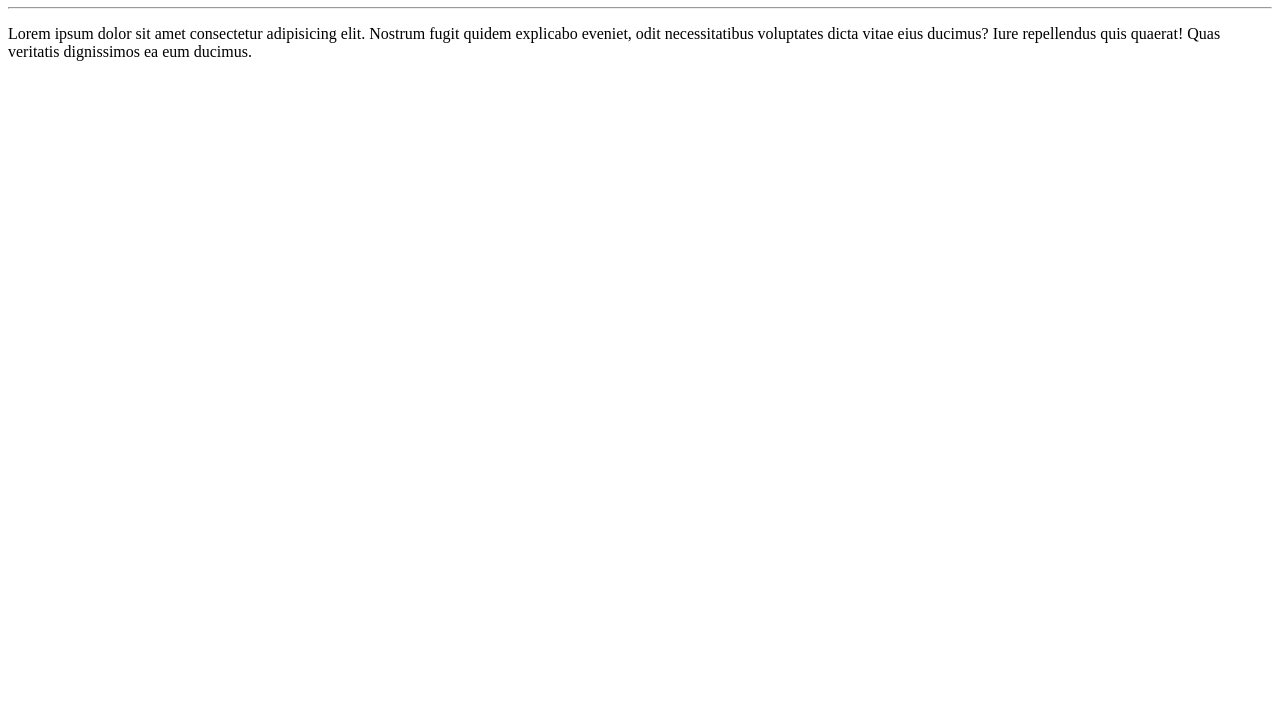
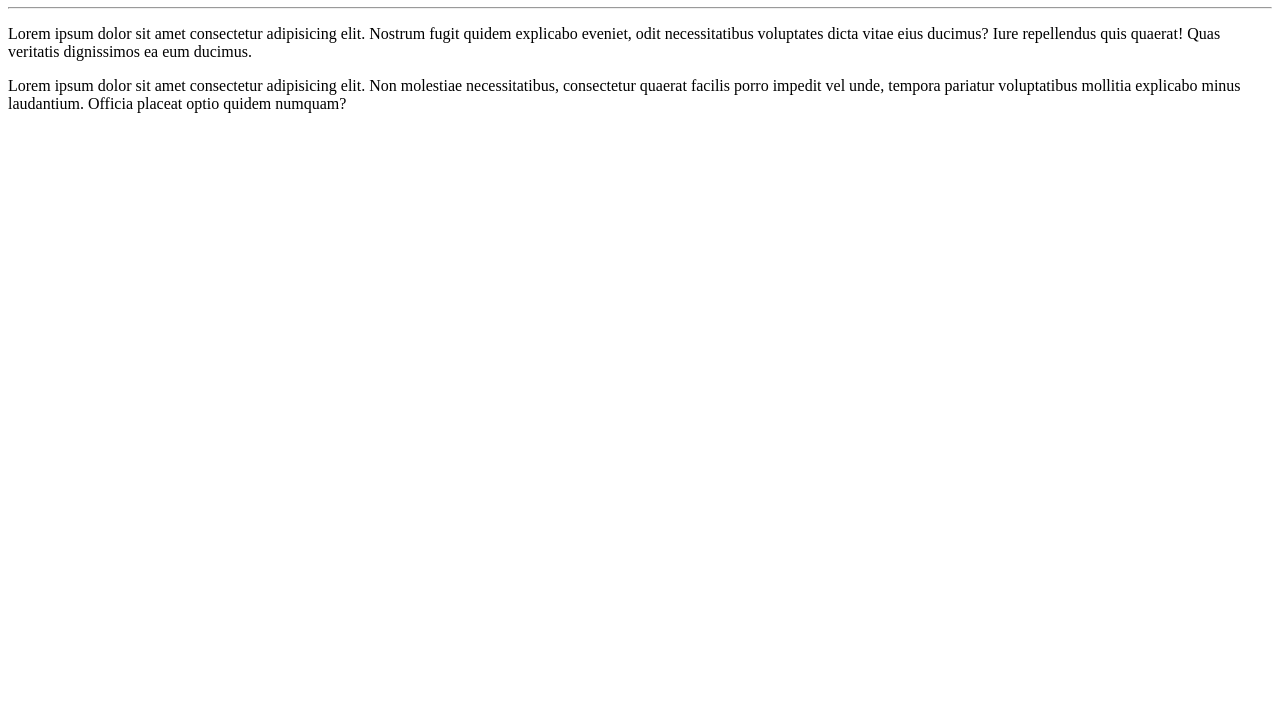
Before and after one commit to CarlosAGaldino/Ola-Mundo, a plain HTML site: page site-exemplo/index.html in a window 1280 px wide. Shown: the part 73-800 px from the top of the page. Drawn offline with Linux system fonts and the light colour scheme.

Commit message:
adicionei um parágrafo

```diff
--- a/site-exemplo/index.html
+++ b/site-exemplo/index.html
@@ -10,6 +10,7 @@
     <h1>Olá, Mundo!</h1>
     <hr>
     <p>Lorem ipsum dolor sit amet consectetur adipisicing elit. Nostrum fugit quidem explicabo eveniet, odit necessitatibus voluptates dicta vitae eius ducimus? Iure repellendus quis quaerat! Quas veritatis dignissimos ea eum ducimus.</p>
+    <p>Lorem ipsum dolor sit amet consectetur adipisicing elit. Non molestiae necessitatibus, consectetur quaerat facilis porro impedit vel unde, tempora pariatur voluptatibus mollitia explicabo minus laudantium. Officia placeat optio quidem numquam?</p>
 
 </body>
 </html>
```
